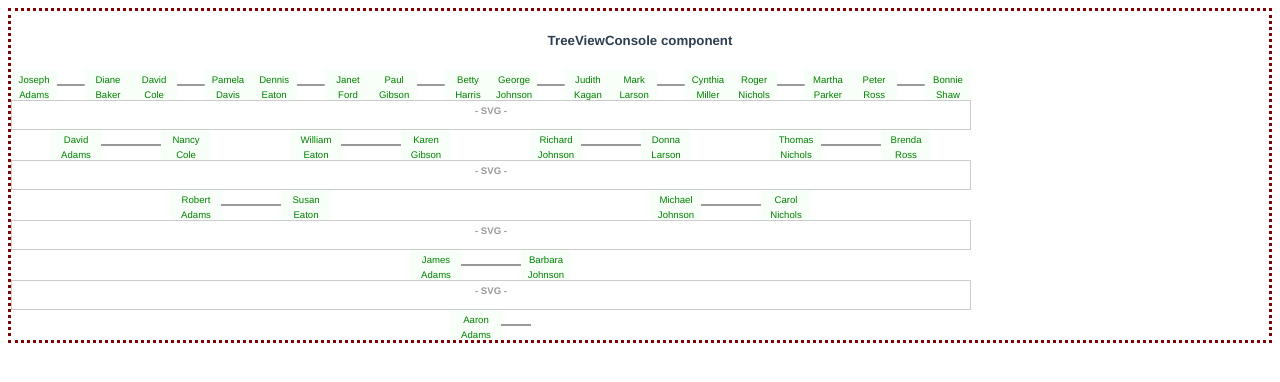
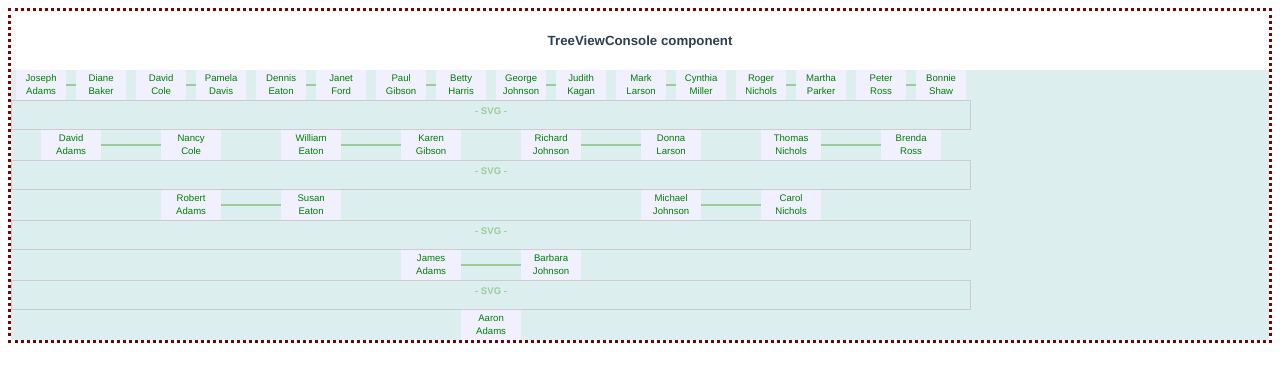
Before and after one commit to jrschmidt/familia-22, a Vue app: page / in a window 1280 px wide. Shown: the top 382 px of the page. Built offline with nearby package versions, Linux system fonts and the light colour scheme.

Commit message:
add PairConnectorSvg component to draw connecting lines between couples

```diff
--- /dev/null
+++ b/src/components/PairConnectorSvg.vue
@@ -0,0 +1,25 @@
+<template>
+  <div class="pair-connector-svg">
+    <svg width="100%" height="100%">
+      <line x1="0%" y1="50%" x2="100%" y2="50%" stroke="#99cc99" stroke-width="2"/>
+    </svg>
+  </div>
+</template>
+
+<script setup>
+</script>
+
+<style lang="css">
+.pair-connector-svg {
+  height: 30px;
+}
+
+.normal .pair-connector-svg {
+  width: 60px;
+  height: 30px;
+}
+
+.compressed .pair-connector-svg {
+  width: 10px;
+}
+</style>
--- a/src/components/PersonPair.vue
+++ b/src/components/PersonPair.vue
@@ -4,9 +4,9 @@
       v-bind:key="pair.people[0]"
       v-bind:personData="getPersonData(pair, 0)"
     />
-    <svg height="100%" width="25%">
-      <line x1="0%" y1="50%" x2="100%" y2="50%" stroke="#999999" stroke-width="2"/>
-    </svg>
+  <PairConnectorSvg
+    v-if="pair.people.length > 1"
+  />
     <PersonTag
       v-if="pair.people.length > 1"
       v-bind:key="pair.people[1]"
@@ -17,6 +17,7 @@
 
 <script setup>
 import PersonTag from './PersonTag.vue'
+import PairConnectorSvg from './PairConnectorSvg.vue'
 
 import { inject, ref } from 'vue'
 
@@ -35,6 +36,18 @@ const getPersonData = (pair, index) => {
 .person-pair {
   display: flex;
   justify-content: center;
+}
+
+.normal {
+  width: 240px;
+}
+
+.compressed {
+  width: 120px;
+}
+
+.singleton {
+  width: 120px;
 }
 
 .pc13 {
--- a/src/components/PersonTag.vue
+++ b/src/components/PersonTag.vue
@@ -13,14 +13,25 @@ const props = defineProps({
 
 <style lang="css">
 .person-tag {
-  background-color: #f8fff8;
+  background-color: #f0f0ff;
   color: green;
   font-size: 0.6rem;
   height: 30px;
+}
+
+.normal .person-tag {
+  width: 60px;
+}
+
+.compressed .person-tag {
   width: 50px;
 }
 
+.singleton .person-tag {
+  width: 60px;
+}
+
 .person-tag p {
-  margin: 4px;
+  margin: 2px;
 }
 </style>
--- a/src/components/SvgPlaceholder.vue
+++ b/src/components/SvgPlaceholder.vue
@@ -10,7 +10,7 @@
 <style lang="css">
 .svg-placeholder {
   border: #cccccc solid 1px;
-  color: #999999;
+  color: #99cc99;
   font-size: 0.6rem;
   font-weight: bold;
 }
--- a/src/components/TreeViewGrid.vue
+++ b/src/components/TreeViewGrid.vue
@@ -54,6 +54,7 @@ const generatePairId = (pair) => {
 .tree-view-grid {
   display: grid;
   overflow: hidden;
+  background-color: #ddeeee;
   grid-template-columns: 60px 60px 60px 60px 60px 60px 60px 60px 60px 60px 60px 60px 60px 60px 60px 60px;
   grid-template-rows: 30px 30px 30px 30px 30px 30px 30px 30px 30px;
 }
--- a/src/display-data-functions.js
+++ b/src/display-data-functions.js
@@ -49,22 +49,22 @@
 
 export const viewModelInit = (treeData, rootPersonId, generations) => {
   const locationLabels = [
-      'gen0root',
-      'gen1pair0',
-      'gen2pair0',
-      'gen2pair1',
-      'gen3pair0',
-      'gen3pair1',
-      'gen3pair2',
-      'gen3pair3',
-      'gen4pair0',
-      'gen4pair1',
-      'gen4pair2',
-      'gen4pair3',
-      'gen4pair4',
-      'gen4pair5',
-      'gen4pair6',
-      'gen4pair7'
+      'singleton gen0root',
+      'normal gen1pair0',
+      'normal gen2pair0',
+      'normal gen2pair1',
+      'normal gen3pair0',
+      'normal gen3pair1',
+      'normal gen3pair2',
+      'normal gen3pair3',
+      'compressed gen4pair0',
+      'compressed gen4pair1',
+      'compressed gen4pair2',
+      'compressed gen4pair3',
+      'compressed gen4pair4',
+      'compressed gen4pair5',
+      'compressed gen4pair6',
+      'compressed gen4pair7'
     ]
 
   let viewModelData = {}
```
Also changed, not shown: 1 other file (tests, documents, lock files or other folders).
